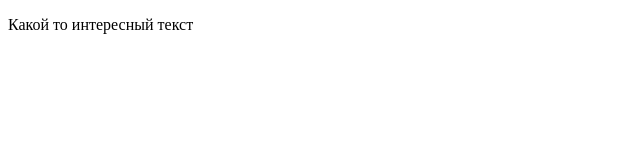
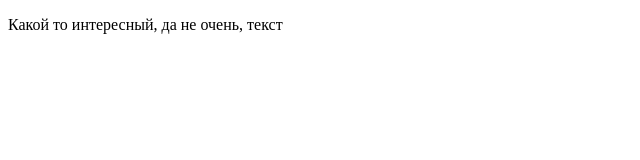
Before and after one commit to VladimirSherstnev/learnGB, a plain HTML site: page index.html in a window 1280 px wide. Shown: the full height of the page, 0-640 px from the left. Drawn offline with Linux system fonts and the light colour scheme.

Commit message:
change index

```diff
--- a/index.html
+++ b/index.html
@@ -9,7 +9,7 @@
             </header>
 
             <main>
-                <p>Какой то интересный текст</p>
+                <p>Какой то интересный, да не очень, текст</p>
             </main>
 
             <footer>
```
